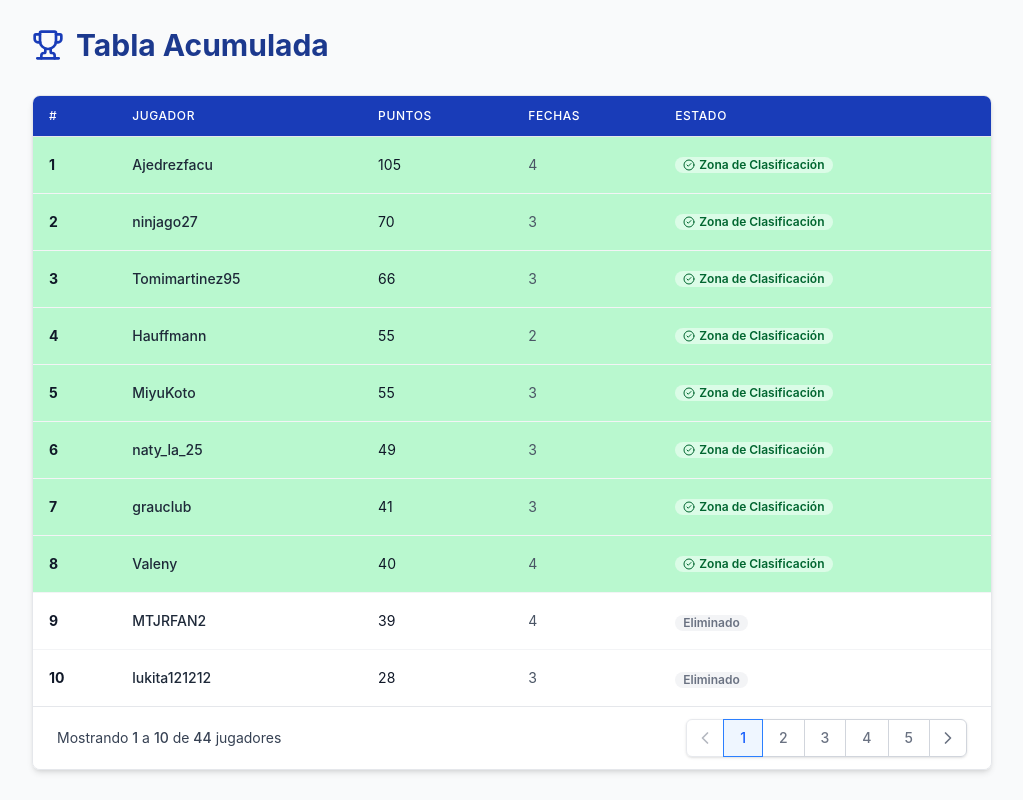
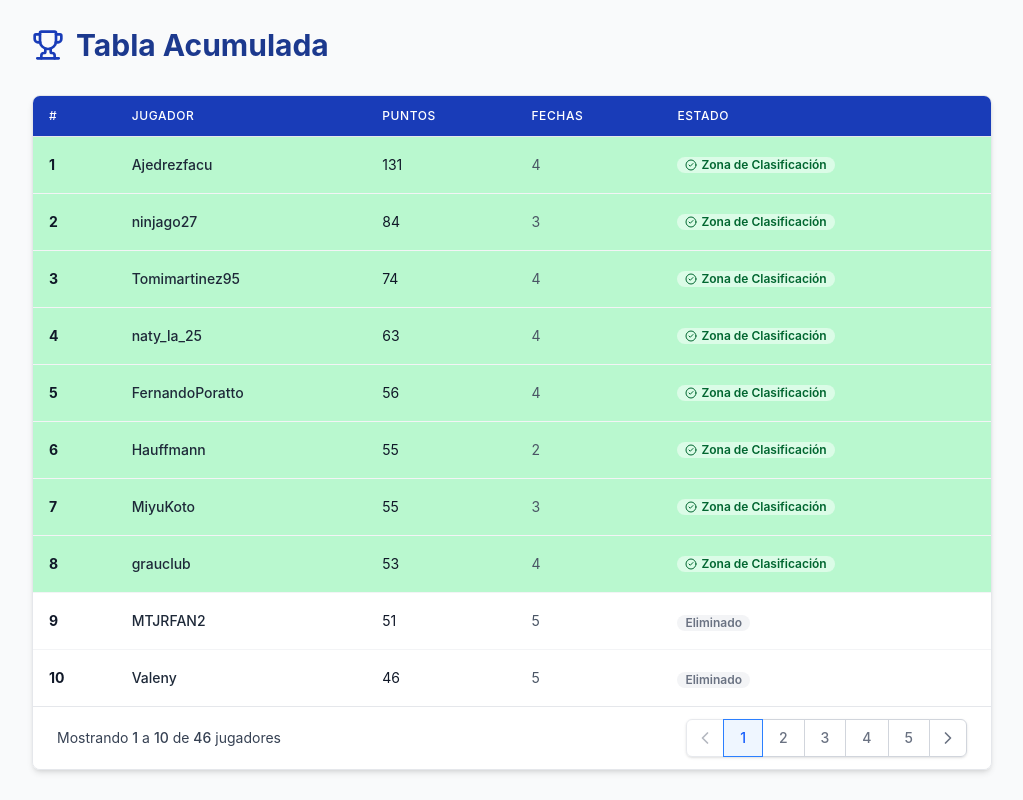
Before and after one commit to clubajedrezinformatica/ajedrez_dataviz, a React (Vite) app in the folder projects/05-prix-online-2/: page / in a window 1280 px wide. Shown: the part 840-1640 px from the top of the page, without its empty margins (128-1151 px from the left). Built offline with nearby package versions, Linux system fonts and the light colour scheme.

Commit message:
Actualización post fecha 5

```diff
--- a/projects/05-prix-online-2/src/App.jsx
+++ b/projects/05-prix-online-2/src/App.jsx
@@ -22,50 +22,52 @@ import logoInformatica from './assets/logo_fi.jpg';
 import fondoAjedrez from './assets/ajedrez-fondo-2.jpg'
 
 const initialPlayers = [
-  { id: 1, nick: 'Ajedrezfacu', points: 105, tournaments: 4 },
-  { id: 2, nick: 'ninjago27', points: 70, tournaments: 3 },
-  { id: 3, nick: 'Tomimartinez95', points: 66, tournaments: 3 },
-  { id: 4, nick: 'Hauffmann', points: 55, tournaments: 2 },
-  { id: 5, nick: 'MiyuKoto', points: 55, tournaments: 3 },
-  { id: 6, nick: 'naty_la_25', points: 49, tournaments: 3 },
-  { id: 7, nick: 'grauclub', points: 41, tournaments: 3 },
-  { id: 8, nick: 'Valeny', points: 40, tournaments: 4 },
-  { id: 9, nick: 'MTJRFAN2', points: 39, tournaments: 4 },
-  { id: 10, nick: 'lukita121212', points: 28, tournaments: 3 },
-  { id: 11, nick: 'Nicorita14', points: 27, tournaments: 1 },
-  { id: 12, nick: 'Mcorda', points: 26, tournaments: 2 },
-  { id: 13, nick: 'FernandoPoratto', points: 26, tournaments: 3 },
-  { id: 14, nick: 'VozesTalentinho', points: 25, tournaments: 2 },
-  { id: 15, nick: 'ikeandas', points: 25, tournaments: 3 },
-  { id: 16, nick: 'dfarchich', points: 25, tournaments: 3 },
-  { id: 17, nick: 'buenamor1972', points: 24, tournaments: 1 },
-  { id: 18, nick: 'Ezetive3890', points: 24, tournaments: 2 },
-  { id: 19, nick: 'Pabameky', points: 23, tournaments: 2 },
-  { id: 20, nick: 'Volvedor', points: 23, tournaments: 2 },
-  { id: 21, nick: 'Belsebusky', points: 20, tournaments: 1 },
-  { id: 22, nick: 'agustinbunes', points: 19, tournaments: 1 },
-  { id: 23, nick: 'LORDSLYTHERIN', points: 17, tournaments: 1 },
-  { id: 24, nick: 'alekinee', points: 16, tournaments: 1 },
-  { id: 25, nick: 'nicootinaa', points: 15, tournaments: 2 },
-  { id: 26, nick: 'alex2018inf', points: 14, tournaments: 3 },
-  { id: 27, nick: 'poder-ozo', points: 14, tournaments: 4 },
+  { id: 1, nick: 'Ajedrezfacu', points: 131, tournaments: 4 },
+  { id: 2, nick: 'ninjago27', points: 84, tournaments: 3 },
+  { id: 3, nick: 'Tomimartinez95', points: 74, tournaments: 4 },
+  { id: 4, nick: 'naty_la_25', points: 63, tournaments: 4 },
+  { id: 5, nick: 'FernandoPoratto', points: 56, tournaments: 4 },
+  { id: 6, nick: 'Hauffmann', points: 55, tournaments: 2 },
+  { id: 7, nick: 'MiyuKoto', points: 55, tournaments: 3 },
+  { id: 8, nick: 'grauclub', points: 53, tournaments: 4 },
+  { id: 9, nick: 'MTJRFAN2', points: 51, tournaments: 5 },
+  { id: 10, nick: 'Valeny', points: 46, tournaments: 5 },
+  { id: 11, nick: 'Pabameky', points: 43, tournaments: 3 },
+  { id: 12, nick: 'VozesTalentinho', points: 35, tournaments: 3 },
+  { id: 13, nick: 'ikeandas', points: 34, tournaments: 4 },
+  { id: 14, nick: 'dfarchich', points: 33, tournaments: 4 },
+  { id: 15, nick: 'Volvedor', points: 32, tournaments: 3 },
+  { id: 16, nick: 'Nicorita14', points: 31, tournaments: 2 },
+  { id: 17, nick: 'lukita121212', points: 28, tournaments: 3 },
+  { id: 18, nick: 'agustinbunes', points: 27, tournaments: 2 },
+  { id: 19, nick: 'Mcorda', points: 26, tournaments: 2 },
+  { id: 20, nick: 'buenamor1972', points: 24, tournaments: 1 },
+  { id: 21, nick: 'Ezetive3890', points: 24, tournaments: 2 },
+  { id: 22, nick: 'Belsebusky', points: 20, tournaments: 1 },
+  { id: 23, nick: 'onairam1', points: 19, tournaments: 2 },
+  { id: 24, nick: 'LORDSLYTHERIN', points: 17, tournaments: 1 },
+  { id: 25, nick: 'alekinee', points: 16, tournaments: 1 },
+  { id: 26, nick: 'nicootinaa', points: 15, tournaments: 2 },
+  { id: 27, nick: 'alex2018inf', points: 14, tournaments: 4 },
+  { id: 28, nick: 'poder-ozo', points: 14, tournaments: 4 },
   { id: 29, nick: 'FranCatalano', points: 13, tournaments: 3 },
-  { id: 30, nick: 'pulquijuan', points: 12, tournaments: 2 },
+  { id: 30, nick: 'pulquijuan', points: 12, tournaments: 3 },
   { id: 31, nick: 'VivaCFK', points: 10, tournaments: 1 },
   { id: 32, nick: 'Karuana', points: 10, tournaments: 1 },
-  { id: 33, nick: 'hengui', points: 6, tournaments: 1 },
-  { id: 34, nick: 'evaristom', points: 6, tournaments: 2 },
-  { id: 35, nick: 'onairam1', points: 5, tournaments: 1 },
-  { id: 36, nick: 'FuerzasArmadas', points: 5, tournaments: 2 },
-  { id: 37, nick: 'Mones6', points: 4, tournaments: 1 },
-  { id: 38, nick: 'lemniscata18', points: 3, tournaments: 1 },
-  { id: 39, nick: 'Estudio91', points: 3, tournaments: 1 },
-  { id: 40, nick: 'alocopernico', points: 2, tournaments: 1 },
-  { id: 41, nick: 'C5h6n2o2', points: 2, tournaments: 1 },
-  { id: 42, nick: 'manucho18', points: 2, tournaments: 1 },
-  { id: 43, nick: 'Lucio1993', points: 0, tournaments: 1 },
-  { id: 44, nick: 'chimillanes', points: 0, tournaments: 2 },
-  { id: 45, nick: 'jugador_79', points: 0, tournaments: 1 },
+  { id: 33, nick: 'AniVSV', points: 8, tournaments: 1 },
+  { id: 34, nick: 'Riakay', points: 6, tournaments: 1 },
+  { id: 35, nick: 'hengui', points: 6, tournaments: 1 },
+  { id: 36, nick: 'evaristom', points: 6, tournaments: 2 },
+  { id: 37, nick: 'FuerzasArmadas', points: 5, tournaments: 2 },
+  { id: 38, nick: 'chimillanes', points: 5, tournaments: 3 },
+  { id: 39, nick: 'Mones6', points: 4, tournaments: 1 },
+  { id: 40, nick: 'lemniscata18', points: 3, tournaments: 2 },
+  { id: 41, nick: 'Estudio91', points: 3, tournaments: 1 },
+  { id: 42, nick: 'alocopernico', points: 2, tournaments: 2 },
+  { id: 43, nick: 'C5h6n2o2', points: 2, tournaments: 1 },
+  { id: 44, nick: 'manucho18', points: 2, tournaments: 1 },
+  { id: 45, nick: 'Lucio1993', points: 0, tournaments: 1 },
+  { id: 46, nick: 'jugador_79', points: 0, tournaments: 1 },
 ];
 
 const tournamentDates = [
@@ -73,7 +75,7 @@ const tournamentDates = [
   { date: 2, day: '17 de Agosto', status: 'past', dayOfWeek: 'Lunes', time: '20:30', link: 'https://lichess.org/tournament/MxBsPRVH' },
   { date: 3, day: '23 de Agosto', status: 'past', link: 'https://lichess.org/tournament/IfsCbYsv' },
   { date: 4, day: '30 de Agosto', status: 'past', link: 'https://lichess.org/tournament/C4Jue0rf' },
-  { date: 5, day: '06 de Septiembre', status: 'upcoming', link: 'https://lichess.org/tournament/83kg4qfx' },
+  { date: 5, day: '06 de Septiembre', status: 'past', link: 'https://lichess.org/tournament/83kg4qfx' },
   { date: 6, day: '13 de Septiembre', status: 'upcoming', link: 'https://lichess.org/tournament/M06fBQuL' },
   { date: 7, day: '19 de Septiembre', status: 'upcoming', dayOfWeek: 'Sábado', time: '20:30', link: 'https://lichess.org/tournament/qaIVXjoY' },
   { date: 8, day: '27 de Septiembre', status: 'upcoming', link: 'https://lichess.org/tournament/EPN0fCN8' },
@@ -336,7 +338,7 @@ const GameOfTheWeek = () => (
         {/* Iframe interactivo de Lichess */}
         <div className="w-full max-w-2xl mx-auto rounded-lg overflow-hidden shadow-md bg-white">
           <iframe
-            src="https://lichess.org/embed/nhFS0gVe?theme=auto&bg=auto"
+            src="https://lichess.org/embed/kMq27EXW?theme=auto&bg=auto"
             width="100%"
             height="600"
             frameBorder="0"
@@ -345,8 +347,8 @@ const GameOfTheWeek = () => (
         </div>
 
         <div className="mt-6 text-center">
-          <p className="text-lg font-semibold text-gray-800">VozesTalentinho vs. Ajedrezfacu</p>
-          <p className="text-gray-500 text-sm">Defensa Moderna</p>
+          <p className="text-lg font-semibold text-gray-800">Valeny vs. FernandoPoratto</p>
+          <p className="text-gray-500 text-sm">Defensa Pirc</p>
         </div>
       </div>
     </div>
```
